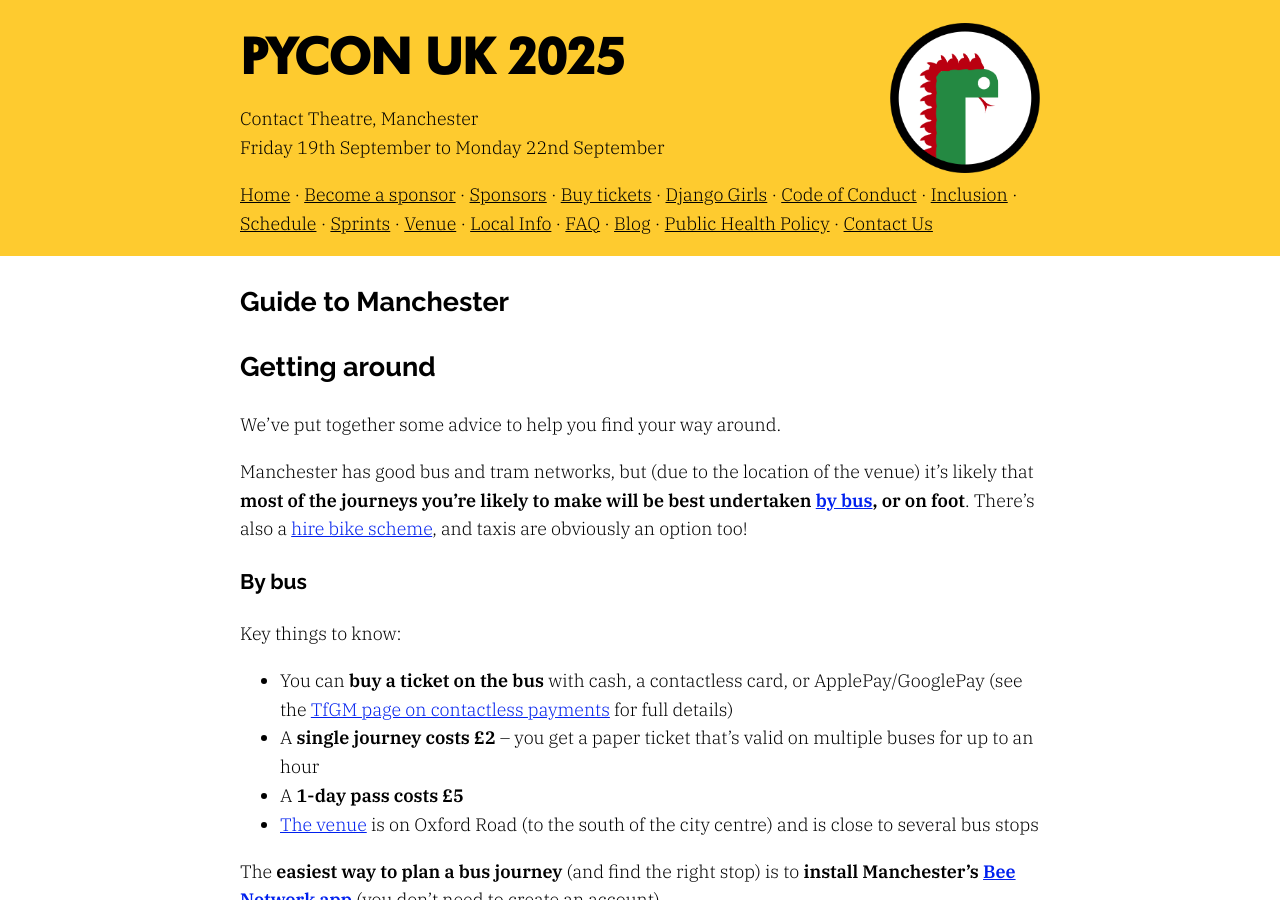
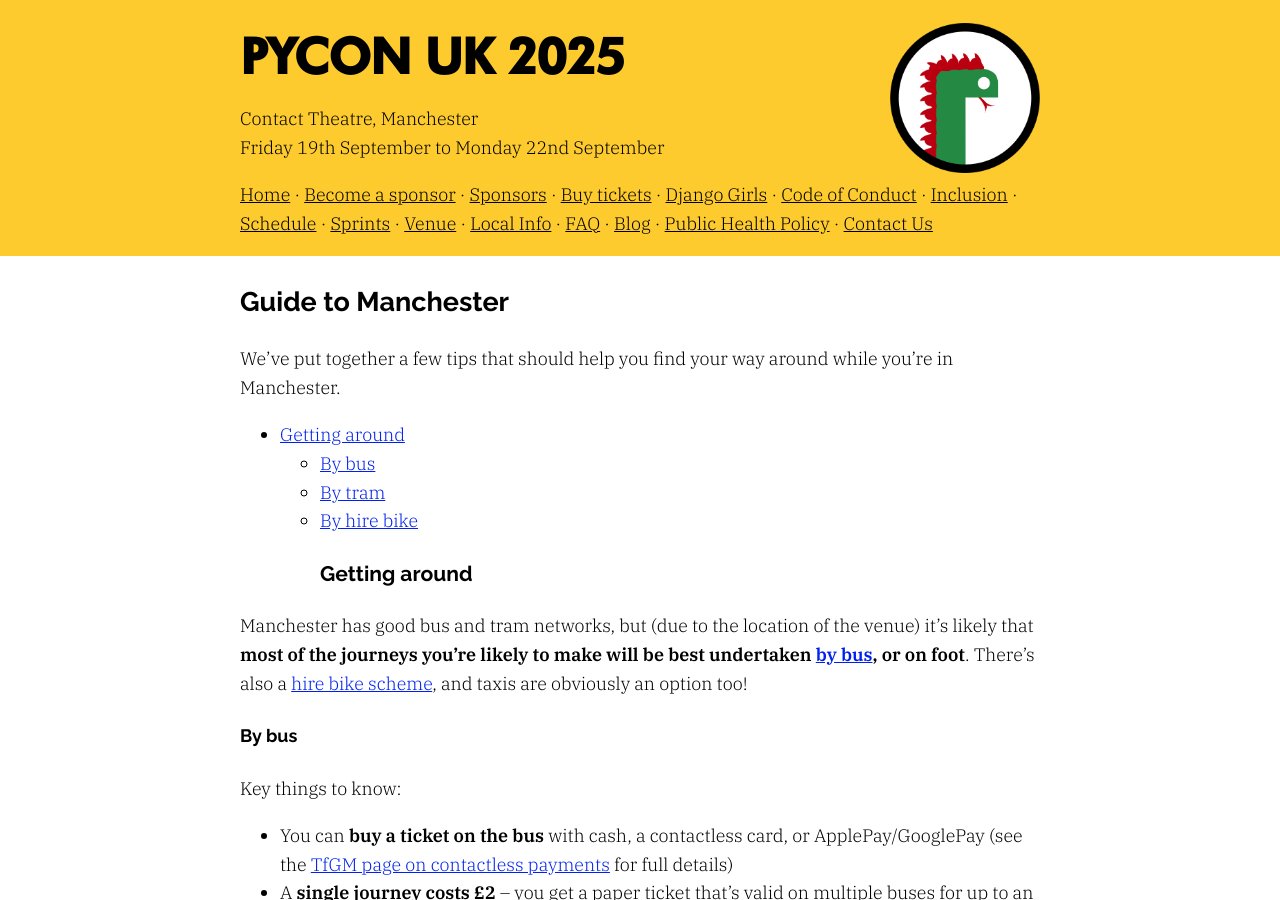
Before and after one commit to gma/2025.pyconuk.org, a Jekyll site: the page built from src/local-info.md, in a window 1280 px wide and 900 px high. Built offline with Jekyll 4.4.1, drawn with Linux system fonts in a browser that asks for light colours.

Commit message:
Add inline menu at top of /local-info
I've decreased the heading levels as I'm about to start adding more
"top-level" sections to this page (e.g. "Food and drink").

The way the site template is currently written the page's main heading
is marked up as an h2 tag. As the "Getting around" and "Food and drink"
sections are hierarchically beneath the h2, I've demoted all existing
headings by one level.

I think it'd be better to follow the convention of using h1 for the main
heading (and removing h1 for the "logo" in the main header). But that's
a site-wide change.

```diff
--- a/src/local-info.md
+++ b/src/local-info.md
@@ -3,15 +3,19 @@ layout: default
 title: Guide to Manchester
 ---
 
-## Getting around
+We've put together a few tips that should help you find your way around while you're in Manchester.
 
-We've put together some advice to help you find your way around.
+- [Getting around](#getting-around)
+  - [By bus](#by-bus)
+  - [By tram](#by-tram)
+  - [By hire bike](#by-hire-bike)
+### Getting around
 
 Manchester has good bus and tram networks, but (due to the location of the venue) it's likely that **most of the journeys you're likely to make will be best undertaken [by bus], or on foot**. There's also a [hire bike scheme](#by-hire-bike), and taxis are obviously an option too!
 
 [by bus]: #by-bus
 
-### By bus
+#### By bus
 
 Key things to know:
 
@@ -41,7 +45,7 @@ Note that there are a couple of **[free buses] that are useful for travelling ar
 [free buses]: https://tfgm.com/ways-to-travel/bus/free-bus
 [contactless payments]: https://tfgm.com/ways-to-pay/contactless
 
-### By tram
+#### By tram
 
 The trams don't come close to the venue, but if you want to visit somewhere slightly further afield the tram is a great option.
 
@@ -53,7 +57,7 @@ TfGM have a page that documents [accessibility on the trams].
 
 [accessibility on the trams]: https://tfgm.com/accessibility/guides/tram-accessibility
 
-### By hire bike
+#### By hire bike
 
 [Manchester's hire bike scheme] is sponsored by Starling Bank, and the bikes are operated by Beryl.
 
```
